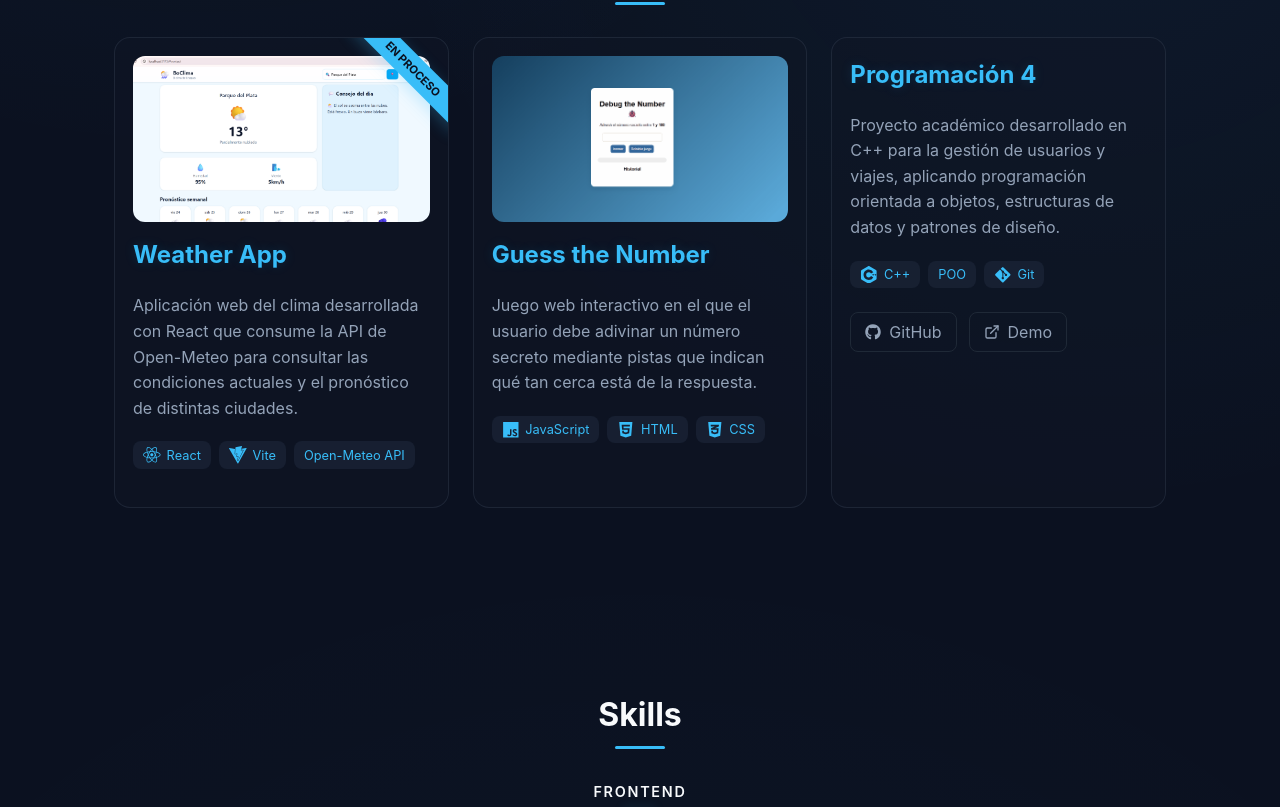
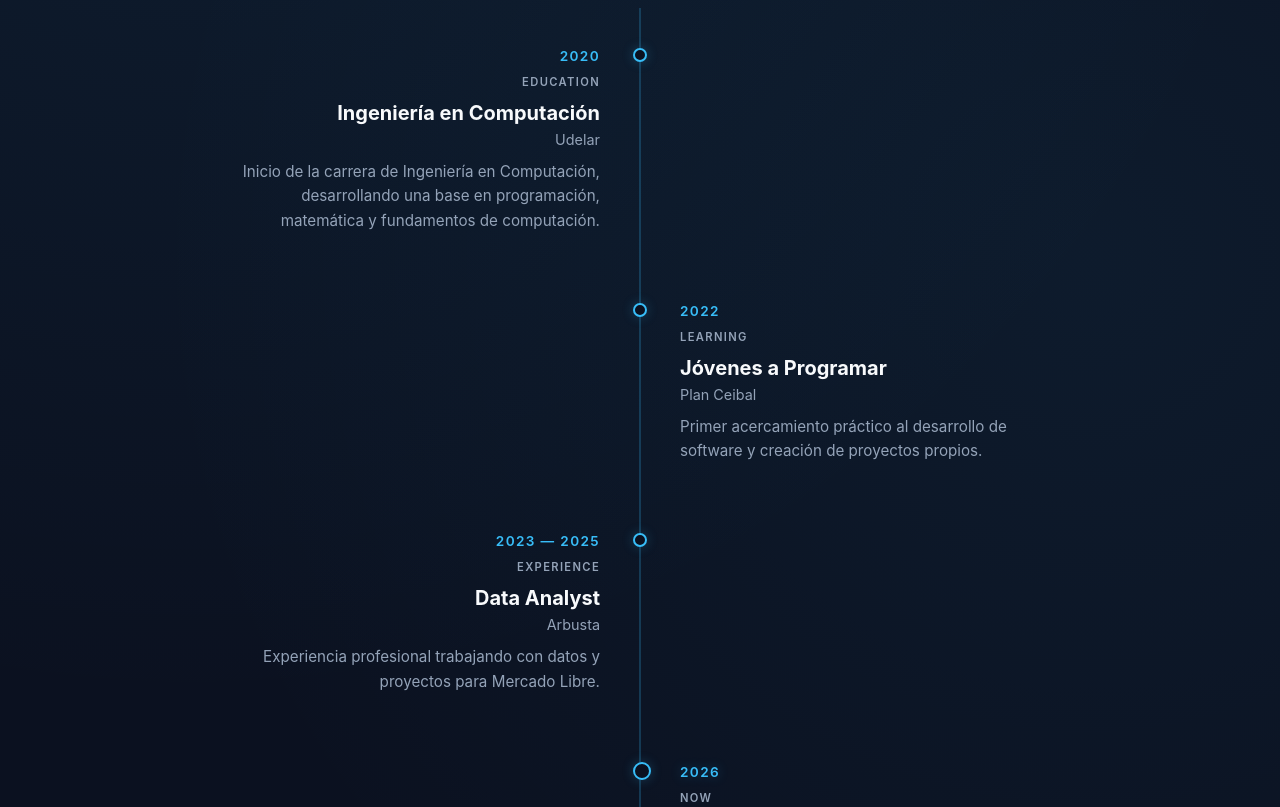
Before and after one commit to ximehe/portfolio, a React (Vite) app: page / in a window 1280 px wide. Shown: the part 1353-2160 px from the top of the page. Built offline with nearby package versions, Linux system fonts and the light colour scheme.

Commit message:
Add animated career jouney timeline

```diff
--- a/src/App.jsx
+++ b/src/App.jsx
@@ -5,6 +5,7 @@ import Projects from "./components/Projects"
 import Skills from "./components/Skills"
 import Contact from "./components/Contact"
 import Footer from "./components/Footer"
+import Journey from "./components/Journey"
 
 function App() {
   return (
@@ -13,6 +14,7 @@ function App() {
       <Navbar />
       <Hero />
       <About />
+      <Journey />
       <Projects />
       <Skills />
       <Contact />
--- /dev/null
+++ b/src/components/Journey.jsx
@@ -0,0 +1,90 @@
+import Reveal from "./Reveal"
+
+function Journey() {
+  const timeline = [
+    {
+      year: "2020",
+      type: "EDUCATION",
+      title: "Ingeniería en Computación",
+      place: "Udelar",
+      description:
+        "Inicio de la carrera de Ingeniería en Computación, desarrollando una base en programación, matemática y fundamentos de computación.",
+    },
+    {
+      year: "2022",
+      type: "LEARNING",
+      title: "Jóvenes a Programar",
+      place: "Plan Ceibal",
+      description:
+        "Primer acercamiento práctico al desarrollo de software y creación de proyectos propios.",
+    },
+    {
+      year: "2023 — 2025",
+      type: "EXPERIENCE",
+      title: "Data Analyst",
+      place: "Arbusta",
+      description:
+        "Experiencia profesional trabajando con datos y proyectos para Mercado Libre.",
+    },
+    {
+      year: "2026",
+      type: "NOW",
+      title: "Portfolio & Projects",
+      place: "Actualidad",
+      description:
+        "Desarrollo de proyectos personales y construcción de mi perfil profesional, explorando React, TypeScript, APIs y desarrollo web.",
+      current: true,
+    },
+  ]
+
+  return (
+    <Reveal>
+      <section id="journey">
+
+        <h2>Mi recorrido</h2>
+
+        <div className="timeline">
+
+          {timeline.map((item, index) => (
+            <article
+              className={`timeline-item ${
+                item.current ? "current" : ""
+              }`}
+              key={item.year}
+            >
+
+              <div className="timeline-marker">
+                <span />
+              </div>
+
+              <div className="timeline-content">
+
+                <span className="timeline-year">
+                  {item.year}
+                </span>
+
+                <span className="timeline-type">
+                  {item.type}
+                </span>
+
+                <h3>{item.title}</h3>
+
+                <span className="timeline-place">
+                  {item.place}
+                </span>
+
+                <p>{item.description}</p>
+
+              </div>
+
+            </article>
+          ))}
+
+        </div>
+
+      </section>
+    </Reveal>
+  )
+}
+
+export default Journey
--- a/src/index.css
+++ b/src/index.css
@@ -885,7 +885,205 @@ section h2::after {
 
   color: var(--muted);
 }
+/* --------------------------- Journey / Timeline --------------------------- */
 
+#journey h2 {
+  text-align: center;
+}
+
+#journey h2::after {
+  margin-left: auto;
+  margin-right: auto;
+}
+
+#journey {
+  text-align: center;
+}
+
+.timeline {
+  position: relative;
+
+  max-width: 900px;
+
+  margin: 0 auto;
+
+  padding: 40px 0;
+}
+
+/* Línea central */
+
+.timeline::before {
+  content: "";
+
+  position: absolute;
+
+  top: 0;
+  bottom: 0;
+
+  left: 50%;
+
+  width: 1px;
+
+  background: var(--accent);
+
+  transform: translateX(-50%) scaleY(0);
+
+  transform-origin: top;
+
+  opacity: 0;
+
+  transition:
+    transform 1.4s ease,
+    opacity 0.4s ease;
+}
+
+.reveal.visible .timeline::before {
+  transform: translateX(-50%) scaleY(1);
+
+  opacity: 0.45;
+}
+
+/* Evento */
+
+.timeline-item {
+  position: relative;
+
+  width: 50%;
+
+  padding: 0 40px 70px;
+}
+
+.timeline-item:nth-child(odd) {
+  left: 0;
+
+  text-align: right;
+}
+
+.timeline-item:nth-child(even) {
+  left: 50%;
+
+  text-align: left;
+}
+
+/* Punto */
+
+.timeline-marker {
+  position: absolute;
+
+  top: 0;
+
+  width: 14px;
+  height: 14px;
+
+  border-radius: 50%;
+
+  background: var(--background);
+
+  border: 2px solid var(--accent);
+
+  box-shadow:
+    0 0 12px rgba(56, 189, 248, 0.25);
+
+  z-index: 2;
+
+  transition:
+    transform 0.25s ease,
+    box-shadow 0.25s ease;
+}
+
+.timeline-item:nth-child(odd) .timeline-marker {
+  right: -7px;
+}
+
+.timeline-item:nth-child(even) .timeline-marker {
+  left: -7px;
+}
+
+/* Contenido */
+
+.timeline-content {
+  max-width: 360px;
+
+  display: inline-block;
+
+  text-align: inherit;
+}
+
+.timeline-year {
+  display: block;
+
+  margin-bottom: 6px;
+
+  color: var(--accent);
+
+  font-size: 0.85rem;
+
+  font-weight: 600;
+
+  letter-spacing: 0.1em;
+}
+
+.timeline-type {
+  display: inline-block;
+
+  margin-bottom: 12px;
+
+  color: var(--muted);
+
+  font-size: 0.7rem;
+
+  font-weight: 600;
+
+  letter-spacing: 0.12em;
+}
+
+.timeline-content h3 {
+  margin: 0 0 6px;
+
+  font-size: 1.25rem;
+
+  color: var(--text);
+}
+
+.timeline-place {
+  display: block;
+
+  margin-bottom: 12px;
+
+  color: var(--muted);
+
+  font-size: 0.9rem;
+}
+
+.timeline-content p {
+  margin: 0;
+
+  color: var(--muted);
+
+  line-height: 1.6;
+
+  font-size: 0.95rem;
+}
+
+/* Evento actual */
+
+.timeline-item.current .timeline-marker {
+  width: 18px;
+  height: 18px;
+
+  top: -2px;
+
+  border-color: var(--accent);
+
+  box-shadow:
+    0 0 15px rgba(56, 189, 248, 0.4),
+    0 0 30px rgba(56, 189, 248, 0.15);
+}
+
+.timeline-item.current .timeline-year {
+  text-shadow:
+    0 0 12px rgba(56, 189, 248, 0.3);
+}
 
 /* ------------------------ Contact ------------------------------------- */
 
@@ -1031,5 +1229,162 @@ footer {
   justify-content: center;
 }
 
+/* --------------------------- Journey / Timeline --------------------------- */
+
+#journey {
+  padding-left: 24px;
+  padding-right: 24px;
+}
+
+.timeline {
+  padding: 30px 0 20px;
+}
+
+/* Línea a la izquierda */
+
+.timeline::before {
+  left: 8px;
+
+  transform: none;
+}
+
+
+/* Todos los eventos pasan al mismo lado */
+
+.timeline-item,
+.timeline-item:nth-child(odd),
+.timeline-item:nth-child(even) {
+  width: 100%;
+
+  left: 0;
+
+  padding-left: 40px;
+  padding-right: 0;
+
+  padding-bottom: 55px;
+
+  text-align: left;
+}
+
+/* Punto */
+
+.timeline-item:nth-child(odd) .timeline-marker,
+.timeline-item:nth-child(even) .timeline-marker {
+  left: 1px;
+  right: auto;
+}
+
+/* Contenido */
+
+.timeline-content {
+  max-width: none;
+
+  display: block;
+}
 
 }
+/* --------------------------- Journey interactions --------------------------- */
+
+.timeline-content {
+  transition:
+    transform 0.3s ease,
+    opacity 0.3s ease;
+}
+
+.timeline-item:hover .timeline-content {
+  transform: translateY(-4px);
+}
+
+.timeline-item:hover .timeline-marker {
+  box-shadow:
+    0 0 15px rgba(56, 189, 248, 0.45),
+    0 0 30px rgba(56, 189, 248, 0.2);
+}
+
+.timeline-item:hover .timeline-content h3 {
+  color: var(--accent);
+}
+/* --------------------------- Journey animation --------------------------- */
+
+.timeline::before {
+  transform: translateX(-50%) scaleY(0);
+  transform-origin: top;
+
+  opacity: 0;
+
+  transition:
+    transform 1.4s ease,
+    opacity 0.4s ease;
+}
+
+.reveal.visible .timeline::before {
+  transform: translateX(-50%) scaleY(1);
+  opacity: 0.45;
+}
+
+.timeline-item {
+  opacity: 0;
+
+  transform: translateY(25px);
+
+  transition:
+    opacity 0.6s ease,
+    transform 0.6s ease;
+}
+
+.reveal.visible .timeline-item {
+  opacity: 1;
+  transform: translateY(0);
+}
+
+.reveal.visible .timeline-item:nth-child(1) {
+  transition-delay: 0.3s;
+}
+
+.reveal.visible .timeline-item:nth-child(2) {
+  transition-delay: 0.6s;
+}
+
+.reveal.visible .timeline-item:nth-child(3) {
+  transition-delay: 0.9s;
+}
+
+.reveal.visible .timeline-item:nth-child(4) {
+  transition-delay: 1.2s;
+}
+
+@keyframes timelineMarkerPulse {
+  0% {
+    transform: scale(0.5);
+    box-shadow: 0 0 0 rgba(56, 189, 248, 0);
+  }
+
+  50% {
+    transform: scale(1.25);
+    box-shadow:
+      0 0 18px rgba(56, 189, 248, 0.45),
+      0 0 30px rgba(56, 189, 248, 0.2);
+  }
+
+  100% {
+    transform: scale(1);
+    box-shadow:
+      0 0 12px rgba(56, 189, 248, 0.25);
+  }
+}
+
+.reveal.visible .timeline-item:nth-child(1) .timeline-marker {
+  animation: timelineMarkerPulse 0.6s ease 0.35s both;
+}
+
+.reveal.visible .timeline-item:nth-child(2) .timeline-marker {
+  animation: timelineMarkerPulse 0.6s ease 0.65s both;
+}
+
+.reveal.visible .timeline-item:nth-child(3) .timeline-marker {
+  animation: timelineMarkerPulse 0.6s ease 0.95s both;
+}
+
+.reveal.visible .timeline-item:nth-child(4) .timeline-marker {
+  animation: timelineMarkerPulse 0.6s ease 1.25s both;
+}
```
